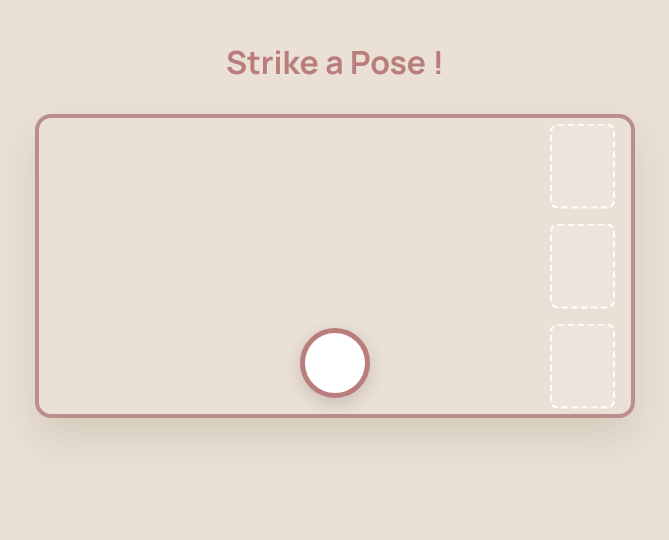
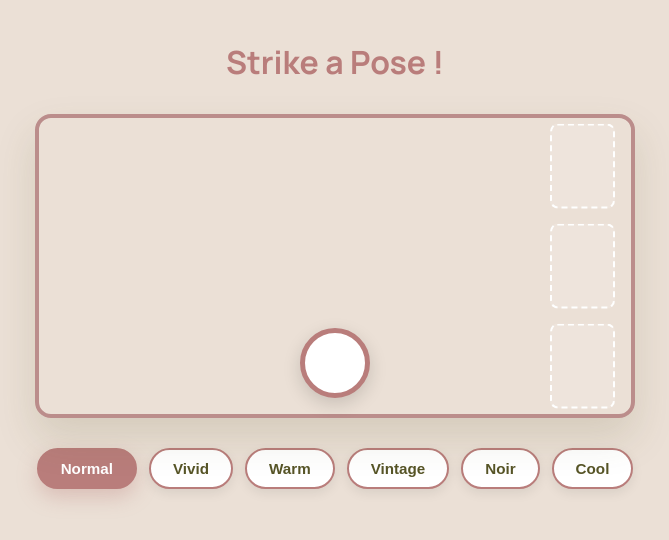
Before and after one commit to samia-siddique/Clicksy, a React (Vite) app in the folder frontend/: page /capture in a window 1280 px wide. Shown: the top 540 px of the page, without its empty margins (305-974 px from the left). Built offline with nearby package versions, Linux system fonts and the light colour scheme; no server answers.

Commit message:
Add the Filters feature

```diff
--- a/frontend/src/components/Camera/Camera.css
+++ b/frontend/src/components/Camera/Camera.css
@@ -12,6 +12,7 @@
   display: block;
   border-radius: 16px;
   object-fit: cover;
+   transition: filter 0.3s ease;
 }
 
 .captured-img {
--- a/frontend/src/components/Camera/Camera.jsx
+++ b/frontend/src/components/Camera/Camera.jsx
@@ -3,7 +3,7 @@ import "./Camera.css";
 import { useNavigate } from "react-router-dom";
 import Webcam from "react-webcam";
 
-const Camera = ({ capturedImage, setCapturedImage }) => {
+const Camera = ({ capturedImage, setCapturedImage, selectedFilter }) => {
   const webcamRef = useRef(null);
   const navigate = useNavigate();
   const [countDown, setCountDown] = useState(null);
@@ -51,7 +51,12 @@ const Camera = ({ capturedImage, setCapturedImage }) => {
 
   return (
     <div className="camera">
-      <Webcam screenshotFormat="image/png" ref={webcamRef} mirrored={true} />
+      <Webcam
+        screenshotFormat="image/png"
+        ref={webcamRef}
+        mirrored={true}
+        style={{ filter: selectedFilter }}
+      />
 
       {countDown !== null && <h1 className="countdown">{countDown}</h1>}
 
--- /dev/null
+++ b/frontend/src/components/Filters/Filters.css
@@ -0,0 +1,36 @@
+.filters {
+  display: flex;
+  justify-content: center;
+  align-items: center;
+  flex-wrap: wrap;
+  gap: 12px;
+  margin-top: 30px;
+  max-width: 700px;
+}
+
+.filters button {
+  padding: 10px 22px;
+  border: 2px solid #b97d7b;
+  border-radius: 999px;
+  background: #fff;
+  color: #575527;
+  font-size: 0.95rem;
+  font-weight: 600;
+  cursor: pointer;
+  transition: all 0.25s ease;
+  box-shadow: 0 4px 12px rgba(0, 0, 0, 0.08);
+}
+
+.filters button:hover {
+  background: #f8f4f0;
+  border-color: #575527;
+  transform: translateY(-2px);
+  box-shadow: 0 8px 20px rgba(0, 0, 0, 0.12);
+}
+
+.filters button.active {
+  background: #b97d7b;
+  color: #fff;
+  border-color: #b97d7b;
+  box-shadow: 0 8px 20px rgba(185, 125, 123, 0.35);
+}
--- /dev/null
+++ b/frontend/src/components/Filters/Filters.jsx
@@ -0,0 +1,29 @@
+import React from "react";
+import "./Filters.css";
+
+const Filters = ({ selectedFilter, setSelectedFilter }) => {
+  const filters = [
+    { name: "Normal", value: "none" },
+    { name: "Vivid", value: "contrast(120%) saturate(180%)" },
+    { name: "Warm", value: "sepia(40%) saturate(140%)" },
+    { name: "Vintage", value: "sepia(100%)" },
+    { name: "Noir", value: "grayscale(100%)" },
+    { name: "Cool", value: "hue-rotate(1deg) saturate(100%)" },
+  ];
+
+  return (
+    <div className="filters">
+      {filters.map((filter) => (
+        <button
+          key={filter.name}
+          onClick={() => setSelectedFilter(filter.value)}
+          className={selectedFilter === filter.value ? "active" : ""}
+        >
+          {filter.name}
+        </button>
+      ))}
+    </div>
+  );
+};
+
+export default Filters;
--- a/frontend/src/pages/Capture/Capture.jsx
+++ b/frontend/src/pages/Capture/Capture.jsx
@@ -1,17 +1,29 @@
-import React from 'react'
-import "./Capture.css"
-import Camera from '../../components/Camera/Camera'
+import React, { useState } from "react";
+import "./Capture.css";
+import Camera from "../../components/Camera/Camera";
+import Filters from "../../components/Filters/Filters";
 
 const Capture = ({ capturedImage, setCapturedImage }) => {
+  const [selectedFilter, setSelectedFilter] = useState("none");
+
   return (
-    <div className='capture'>
-      <h3>Strike a Pose <span>!</span> </h3>
-       <Camera
+    <div className="capture">
+      <h3>
+        Strike a Pose <span>!</span>
+      </h3>
+
+      <Camera
         capturedImage={capturedImage}
         setCapturedImage={setCapturedImage}
+        selectedFilter={selectedFilter}
+      />
+
+      <Filters
+        selectedFilter={selectedFilter}
+        setSelectedFilter={setSelectedFilter}
       />
     </div>
-  )
-}
+  );
+};
 
-export default Capture
+export default Capture;
```
